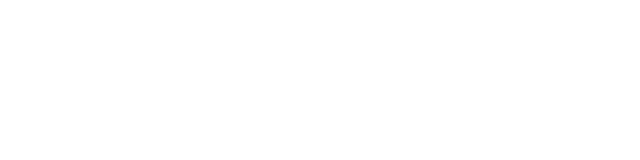
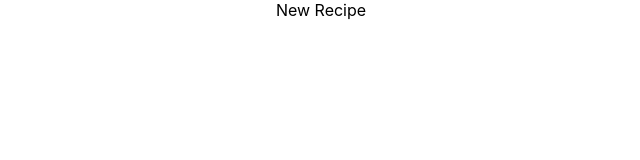
Before and after one commit to DenyNakano/react-project-recipes4u, a React (Create React App) app: page /new-recipe in a window 1280 px wide. Before the commit this address had no page. Shown: the top 160 px of the page, without its empty margins (319-959 px from the left). Built offline with nearby package versions, Linux system fonts and the light colour scheme.

Commit message:
New Recipe route done

```diff
--- a/src/App.js
+++ b/src/App.js
@@ -4,6 +4,7 @@
 import './App.css';
 import { About } from './Pages/About';
 import { Home } from './Pages/Home';
+import { NewRecipe } from './Pages/NewRecipe';
 import { Search } from './Pages/Search';
 
 function App() {
@@ -13,6 +14,7 @@
         <Route path='/' element= {<Home/>} />
         <Route path='/about' element= {<About/>} />
         <Route path='/search' element= {<Search/>} />
+        <Route path='/new-recipe' element= {<NewRecipe/>} />
       </Routes>
 
 
--- /dev/null
+++ b/src/Pages/NewRecipe.js
@@ -0,0 +1,7 @@
+import React from 'react'
+
+export const NewRecipe = () => {
+  return (
+    <div>New Recipe</div>
+  )
+}
```
